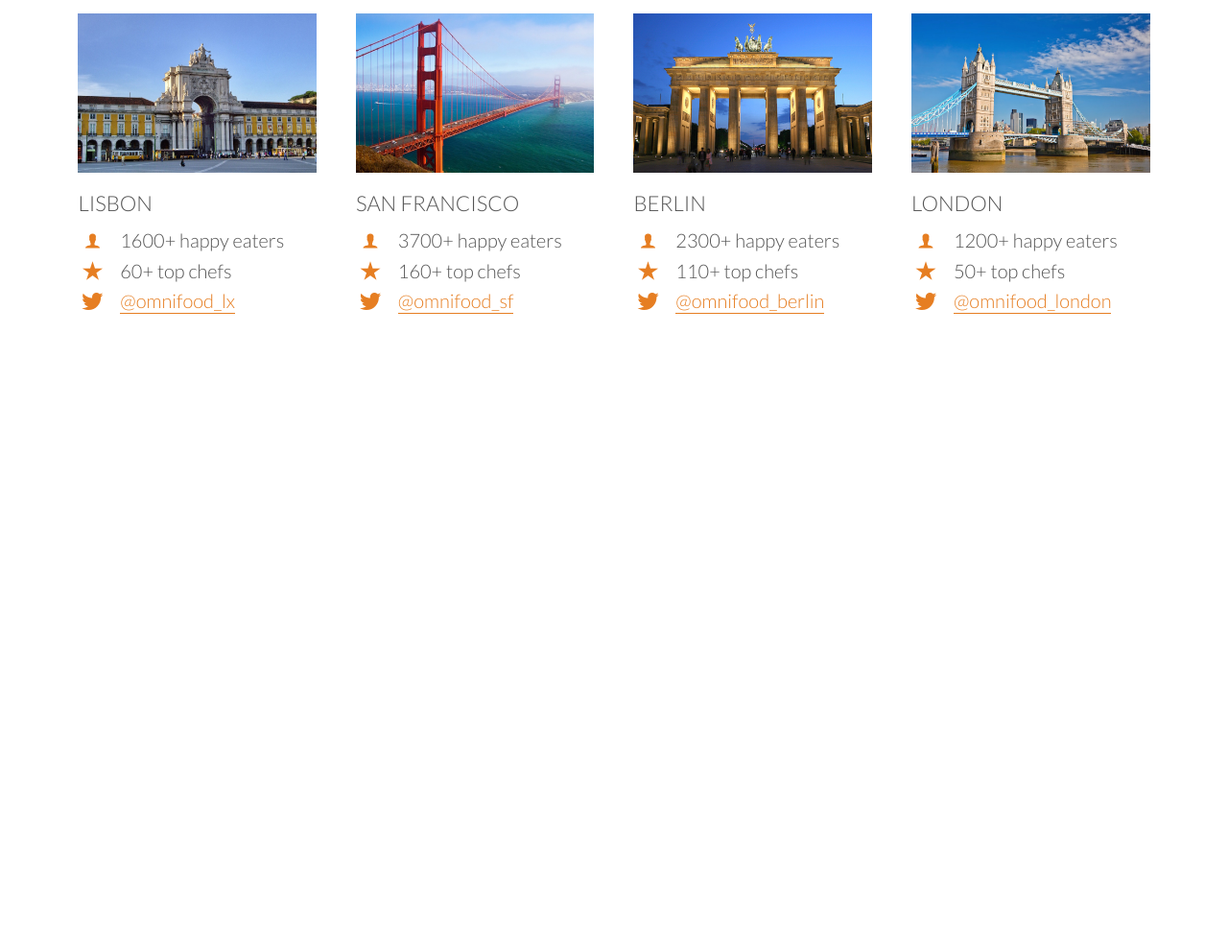
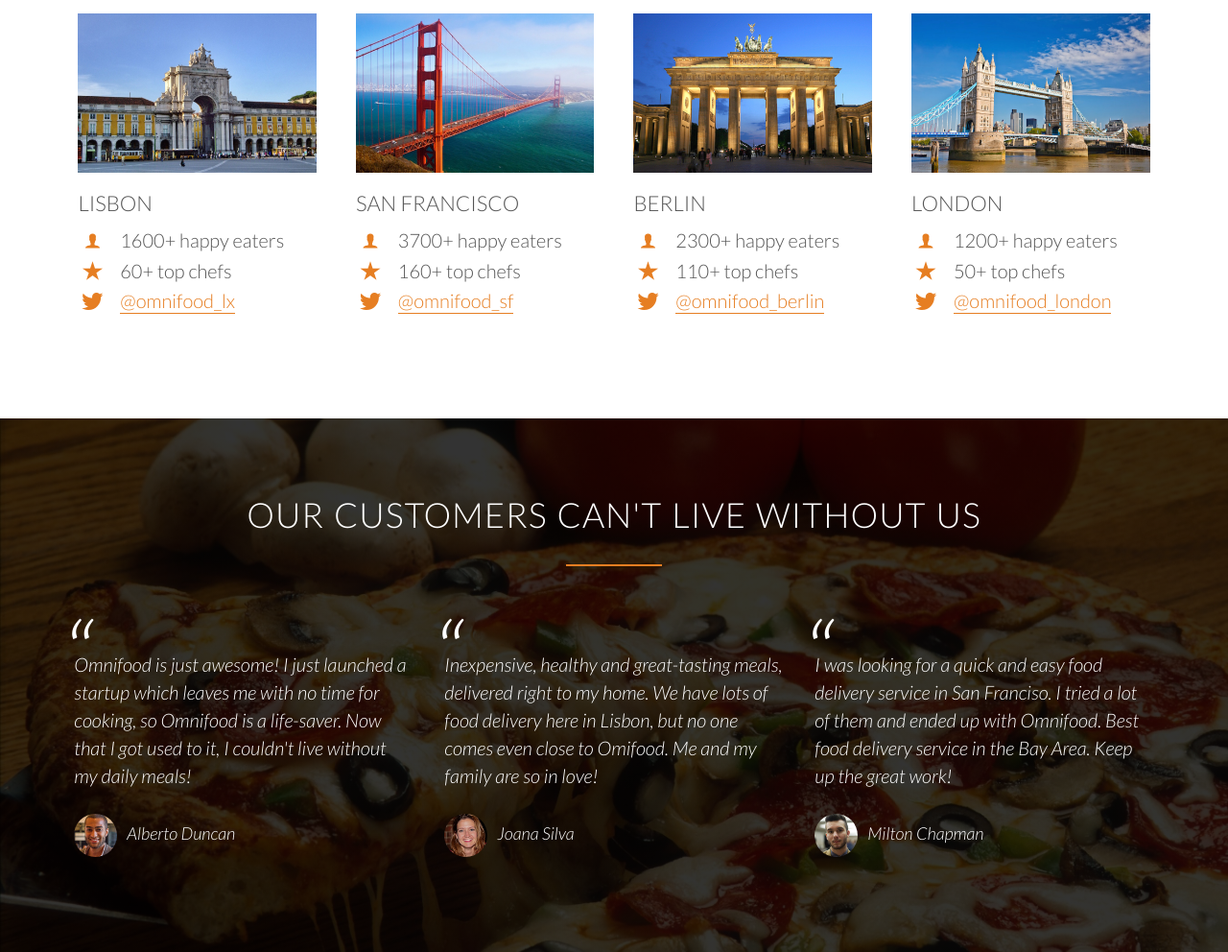
Before and after one commit to sairim/udemy-html5-css-course, a plain HTML site: page omnifood/index.html in a window 1280 px wide. Shown: the part 2912-3904 px from the top of the page at 96% size. Before the commit the page ends 3348 px from the top, so only its background shows below. Drawn offline with Linux system fonts and the light colour scheme; files whose address does not match are found by name.

Commit message:
complete customer testimonials section

```diff
--- a/omnifood/index.html
+++ b/omnifood/index.html
@@ -210,23 +210,36 @@
             </div>
         </section>
 
+        <section class="section-testimonials">
+            <div class="row">
+                <h2>Our customers can't live without us</h2>
+            </div>
+            <div class="row">
+                <div class="col span-1-of-3">
+                    <blockquote>
+                        Omnifood is just awesome! I just launched a startup which leaves me with no time for cooking, so Omnifood is a life-saver. Now that I got used to it, I couldn't live without my daily meals!
+                        <cite><img src="resources/img/customer-1.jpg">Alberto Duncan</cite>
+                    </blockquote>
+                </div>
+                <div class="col span-1-of-3">
+                    <blockquote>
+                        Inexpensive, healthy and great-tasting meals, delivered right to my home. We have lots of food delivery here in Lisbon, but no one comes even close to Omifood. Me and my family are so in love!
+                        <cite><img src="resources/img/customer-2.jpg">Joana Silva</cite>
+                    </blockquote>
+                </div>
+                <div class="col span-1-of-3">
+                    <blockquote>
+                        I was looking for a quick and easy food delivery service in San Franciso. I tried a lot of them and ended up with Omnifood. Best food delivery service in the Bay Area. Keep up the great work!
+                        <cite><img src="resources/img/customer-3.jpg">Milton Chapman</cite>
+                    </blockquote>
+                </div>
+            </div>
+        </section>
+
     </body>
 </html>
 
 <!--
-Section 5: Customer testimonials
-Title: Our customers can't live without us
-
-Omnifood is just awesome! I just launched a startup which leaves me with no time for cooking, so Omnifood is a life-saver. Now that I got used to it, I couldn't live without my daily meals!
-(Alberto Duncan)
-
-Inexpensive, healthy and great-tasting meals, delivered right to my home. We have lots of food delivery here in Lisbon, but no one comes even close to Omifood. Me and my family are so in love!
-(Joana Silva)
-
-I was looking for a quick and easy food delivery service in San Franciso. I tried a lot of them and ended up with Omnifood. Best food delivery service in the Bay Area. Keep up the great work!
-(Milton Chapman)
-
-
 Section 6: Sign up and pricing plans
 Title: Start eating healthy today
 
--- a/omnifood/resources/css/style.css
+++ b/omnifood/resources/css/style.css
@@ -191,6 +191,7 @@ header {
     background-size: cover;
     background-position: center;
     height: 100vh;
+    background-attachment: fixed;
 }
 
 .hero-text-box {
@@ -356,3 +357,44 @@ header {
 .city-feature {
     margin-bottom: 5px;
 }
+
+/* -------------------------------------------------- */
+/* TESTIMONIALS */
+/* -------------------------------------------------- */
+
+.section-testimonials {
+    background-image: linear-gradient(rgba(0, 0, 0, 0.8),rgba(0, 0, 0, 0.8)), url(img/back-customers.jpg);
+    background-size: cover;
+    color: #fff;
+    background-attachment: fixed;
+}
+
+blockquote:before {
+    content: "\201c" ;
+    font-size: 500%;
+    display: block;
+    position: absolute;
+    top: -5px;
+    left: -5px;
+}
+
+blockquote {
+    padding: 2%;
+    font-style: italic;
+    line-height: 145%;
+    position: relative;
+    margin-top: 40px;
+}
+
+cite {
+     font-size: 90%;
+     margin-top: 25px;
+     display: block;
+}
+
+cite img {
+    height: 45px;
+    border-radius: 50%;
+    margin-right: 10px;
+    vertical-align: middle;
+}
```
Also changed, not shown: omnifood/resources/css/img/back-customers.jpg (added).
